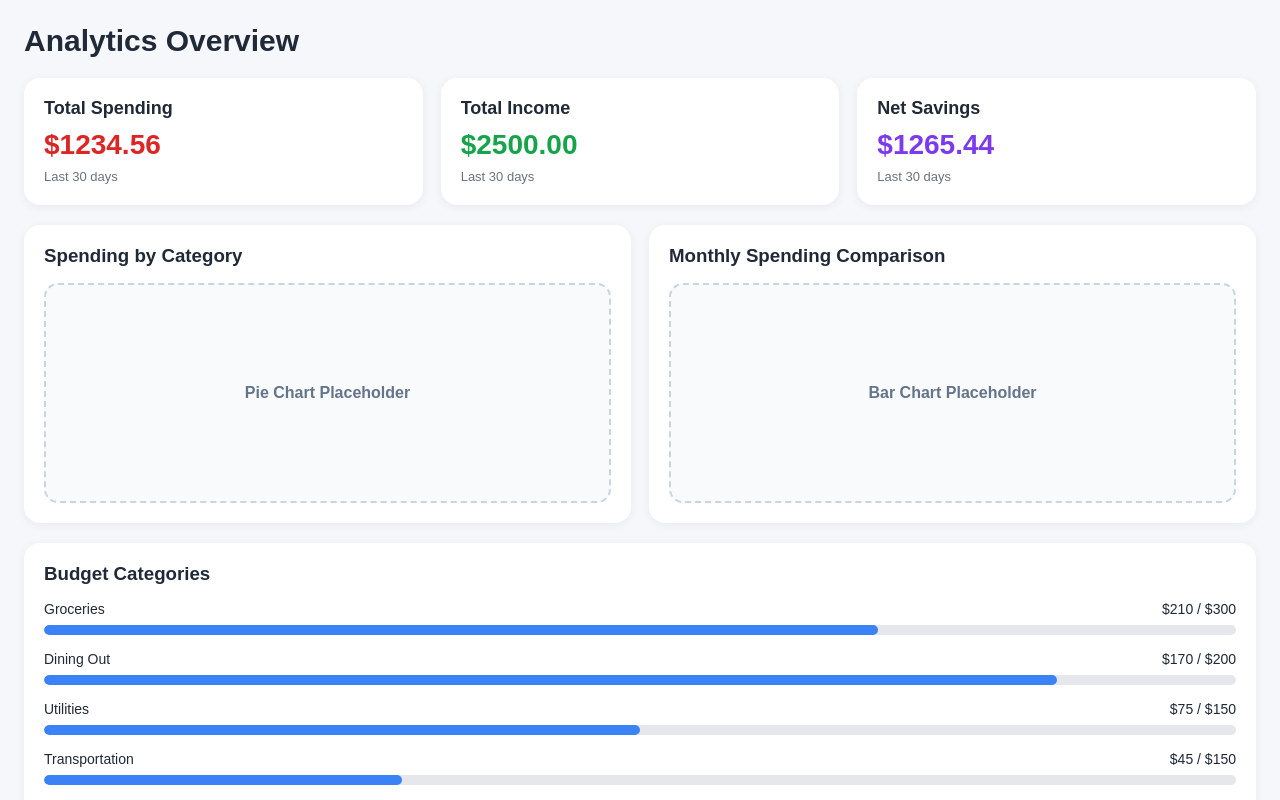
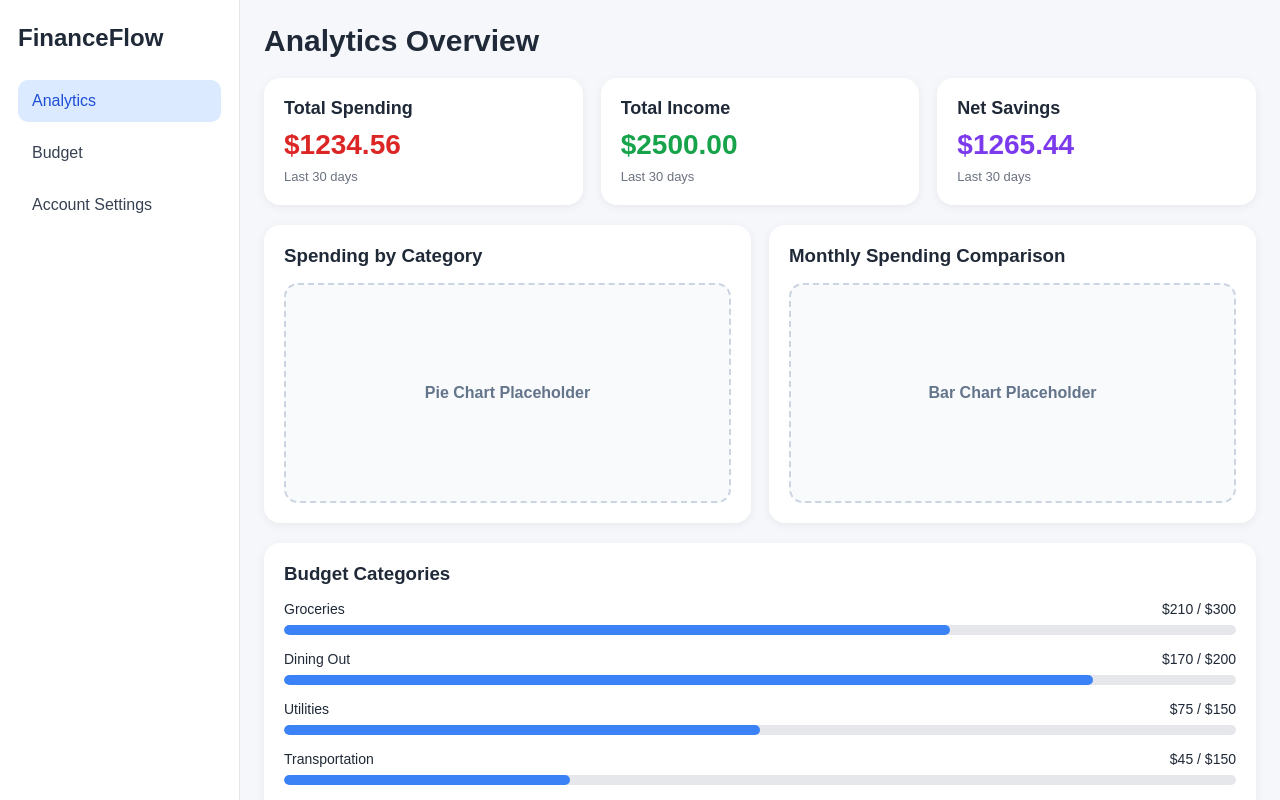
Before and after one commit to ShahadAlmatrudi/finance-flow, a React app in the folder frontend/: page /analytics in a window 1280 px wide. Shown: the top 800 px of the page. Built offline with nearby package versions, Linux system fonts and the light colour scheme; the HTML template or start-up script is replaced by a standard one.

Commit message:
Apply layout and styling to analytics page

```diff
--- a/frontend/src/App.jsx
+++ b/frontend/src/App.jsx
@@ -1,13 +1,21 @@
 import { BrowserRouter, Routes, Route, Navigate } from "react-router-dom";
 import AnalyticsPage from "./pages/AnalyticsPage";
+import BudgetPage from "./pages/BudgetPage";
+import SettingsPage from "./pages/SettingsPage";
+import Sidebar from "./components/layout/Sidebar";
 
 export default function App() {
   return (
     <BrowserRouter>
-      <Routes>
-        <Route path="/" element={<Navigate to="/analytics" />} />
-        <Route path="/analytics" element={<AnalyticsPage />} />
-      </Routes>
+      <div style={{ display: "flex", minHeight: "100vh" }}>
+        <Sidebar />
+        <Routes>
+          <Route path="/" element={<Navigate to="/analytics" />} />
+          <Route path="/analytics" element={<AnalyticsPage />} />
+          <Route path="/budget" element={<BudgetPage />} />
+          <Route path="/settings" element={<SettingsPage />} />
+        </Routes>
+      </div>
     </BrowserRouter>
   );
 }
--- a/frontend/src/components/layout/Sidebar.jsx
+++ b/frontend/src/components/layout/Sidebar.jsx
@@ -9,9 +9,11 @@ export default function Sidebar() {
         <NavLink to="/analytics" className="nav-link">
           Analytics
         </NavLink>
+
         <NavLink to="/budget" className="nav-link">
           Budget
         </NavLink>
+
         <NavLink to="/settings" className="nav-link">
           Account Settings
         </NavLink>
--- a/frontend/src/index.css
+++ b/frontend/src/index.css
@@ -17,6 +17,44 @@ body {
 a {
   color: inherit;
   text-decoration: none;
+}
+
+.sidebar {
+  width: 240px;
+  min-height: 100vh;
+  background: #ffffff;
+  border-right: 1px solid #e5e7eb;
+  padding: 24px 18px;
+  flex-shrink: 0;
+}
+
+.logo {
+  font-size: 24px;
+  font-weight: 700;
+  margin-bottom: 28px;
+}
+
+.sidebar nav {
+  display: flex;
+  flex-direction: column;
+  gap: 10px;
+}
+
+.nav-link {
+  padding: 12px 14px;
+  border-radius: 10px;
+  color: #374151;
+  font-weight: 500;
+  transition: 0.2s ease;
+}
+
+.nav-link:hover {
+  background: #eef2ff;
+}
+
+.nav-link.active {
+  background: #dbeafe;
+  color: #1d4ed8;
 }
 
 .page-content {
```
